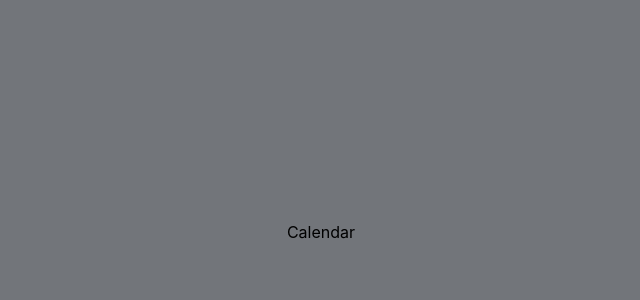
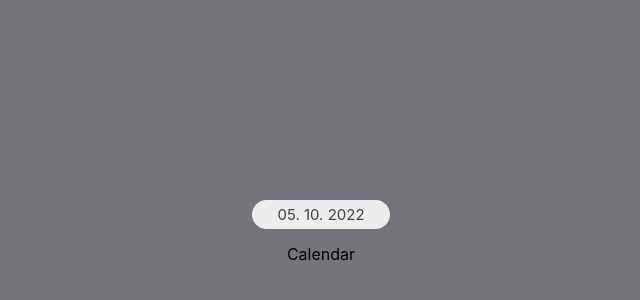
Before and after one commit to ErihKoh/calendar_app, a React (Create React App) app: page / in a window 1280 px wide. Shown: the part 168-468 px from the top of the page, without its empty margins (319-959 px from the left). Built offline with nearby package versions, Linux system fonts and the light colour scheme.

Commit message:
add format date

```diff
--- a/src/App.css
+++ b/src/App.css
@@ -7,3 +7,22 @@
   height: 100vh;
   margin-inline: auto;
 }
+
+:root {
+  /* colors */
+  --color-text: #434141;
+  --color-placeholder: rgba(0, 0, 0, 0.5);
+  --color-additional: #93b1ff;
+  --color-additional7: rgba(147, 177, 255, 0.7);
+  --background-color-calendar: #ededed;
+  --background-color-calendar-header: #ffffff;
+}
+
+.date__container {
+  background-color: var(--background-color-calendar);
+  font-size: 15px;
+  color: var(--color-text);
+  border-radius: 15px;
+  padding: 5px 25px;
+  margin-bottom: 15px;
+}
--- a/src/App.tsx
+++ b/src/App.tsx
@@ -1,11 +1,13 @@
 import Calendar from 'components/Calendar/';
 import React, { useState } from 'react';
+import { formateDate } from 'utils/date';
 import './App.css';
 
 const App: React.FC = () => {
   const [selectedDate, selectDate] = useState(new Date());
   return (
     <div className='App'>
+      <div className='date__container'>{formateDate(selectedDate, 'DD. MM. YYYY')}</div>
       <Calendar selectDate={selectDate} selectedDate={selectedDate} />
     </div>
   );
--- a/src/components/Calendar/Calendar.tsx
+++ b/src/components/Calendar/Calendar.tsx
@@ -8,7 +8,7 @@ interface ICalendarProps {
 
 const Calendar: React.FC<ICalendarProps> = ({ locale = 'default', selectDate, selectedDate }) => {
   const { state } = useCalendar({ locale, selectedDate });
-  console.log(state);
+
   return <div>Calendar</div>;
 };
 
--- /dev/null
+++ b/src/utils/date/formateDate.ts
@@ -0,0 +1,9 @@
+import { createDate } from 'utils/date/createDate';
+
+export const formateDate = (date: Date, format: string) => {
+  const d = createDate({ date });
+  return format
+    .replace(/\bYYYY\b/, d.year.toString())
+    .replace(/\bMM\b/, d.monthNumber.toString().padStart(2, '0'))
+    .replace(/\bDD\b/, d.dayNumber.toString().padStart(2, '0'));
+};
--- a/src/utils/date/index.ts
+++ b/src/utils/date/index.ts
@@ -5,3 +5,4 @@ export * from './createYear';
 export * from './getWeekNumber';
 export * from './getMonthNames';
 export * from './getWeekDaysNames';
+export * from './formateDate';
```
